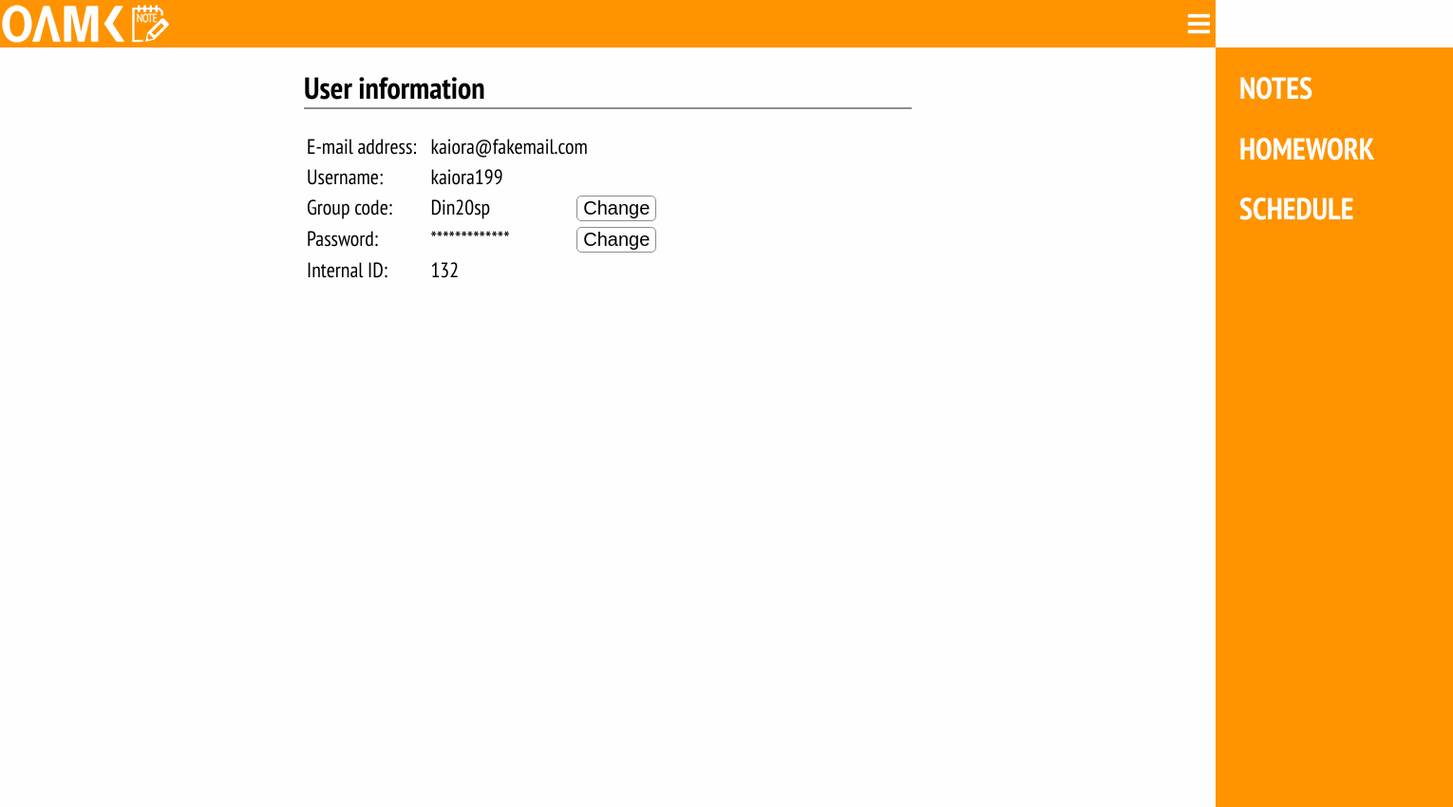
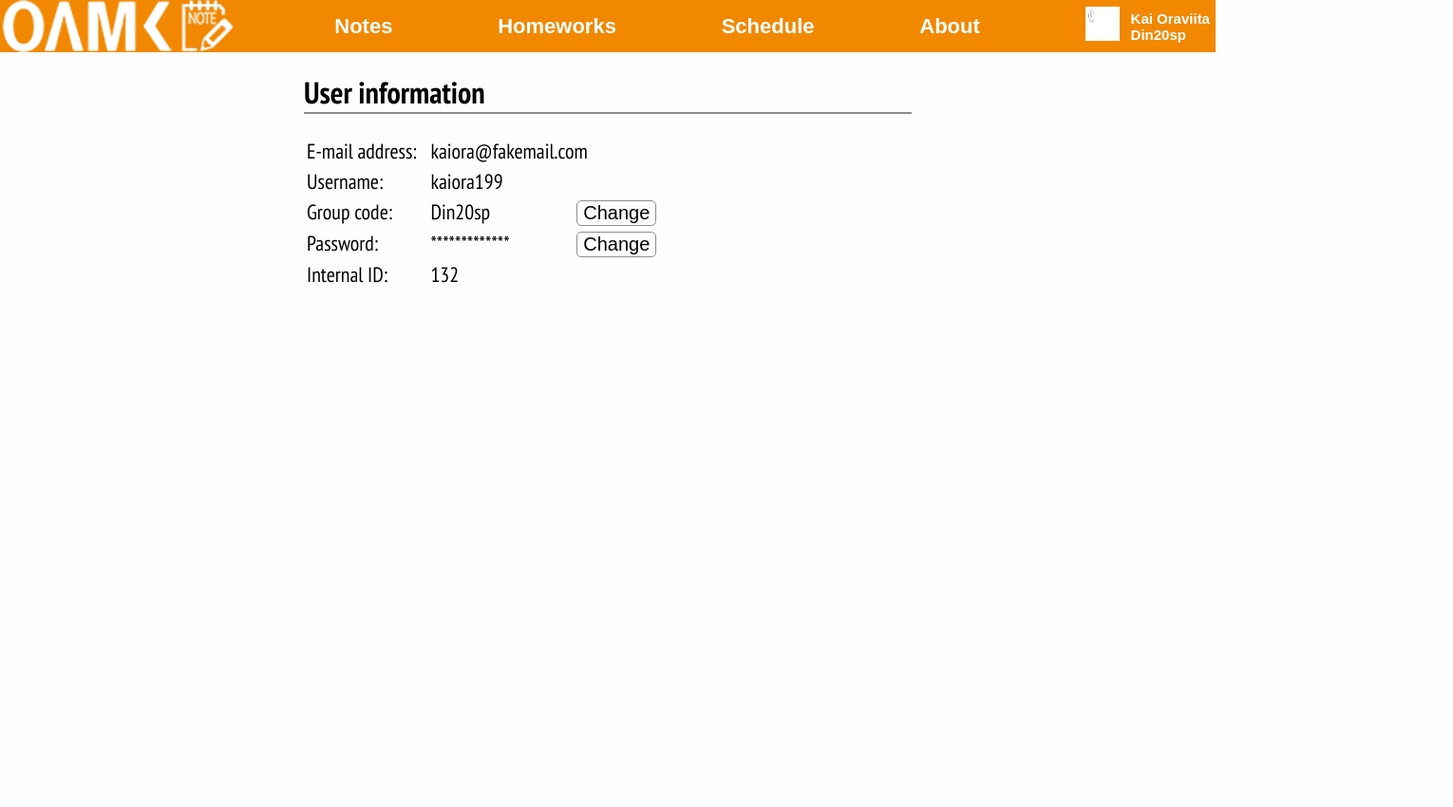
Before and after one commit to Xerren09/OAMK-Notes, a plain HTML site: page userPage.html in a window 1280 px wide. Shown: the whole page at 95% size, 1530 px wide, since content can reach past the window. After the commit the page ends 800 px from the top, so only its background shows below. Drawn offline with Linux system fonts and the light colour scheme; a script that the page names is missing.

```diff
--- /dev/null
+++ b/headerPartStyle.css
@@ -0,0 +1,41 @@
+html {
+    background-color: #fefefe;
+  }
+  .headerCont{
+    height: 55px;
+    display: flex;
+    flex-direction: row;
+    justify-content: space-between;
+    width: 100%;
+    background-color: #f18800;
+}
+.headerButtons{
+    color: #fefefe;
+    background-color: #f18800;
+    border: 0px;
+    font-weight: 600;
+    font-size: 22px;
+    outline: none;
+    cursor: pointer;
+}
+.headerButtons:hover{
+    text-decoration: underline;
+}
+.userCont{
+    display: flex;
+
+}
+.userButtons{
+    color: #fefefe;
+    background-color: #f18800;
+    border: 0px;
+    font-weight: 600;
+    font-size: 15px;
+    outline: none;
+    cursor: pointer;
+    text-align: left;
+}
+.userLogo{
+    height: 36px;
+    width: 36px;
+}
--- a/userPage.html
+++ b/userPage.html
@@ -9,22 +9,16 @@
         <link rel="stylesheet" href="https://fonts.googleapis.com/css2?family=PT+Sans+Narrow:wght@400;700&display=swap" rel="stylesheet">
     </head>
     <body>
-        <div class="header">
-            <img src="logoWhite.png">
-            <div class="dropDown">
-                <button id='sideMenuButton' class="dropBtn"><i class="fas fa-bars fa-2x"></i></button>
-                <div class="dropDownMenu">
-                </div>
+        <div class="headerCont">
+            <img class="frontLogo" src="logoWhite.png">
+            <button class="headerButtons">Notes</button>
+            <button class="headerButtons">Homeworks</button>
+            <button class="headerButtons">Schedule</button>
+            <button class="headerButtons">About</button>
+            <div class="userCont">
+                <button class="headerButtons"><img class="userLogo" src="nimetönUser.png"></button>
+                <button class="userButtons">Kai Oraviita <br>Din20sp</button>
             </div>
-        </div>
-        <div id="sideMenu" class='hidden'>
-            <h1 class="sideMenuList">NOTES</h1>
-            <h1 class="sideMenuList">HOMEWORK</h1>
-            <h1 class="sideMenuList">SCHEDULE</h1>
-        </div>
-        <div id="logRegContainer">
-            <input id="userEmail" class="logRegInput" type="text" placeholder="yourEmail@students.oamk.fi">
-            <input id="userPassword" class="logRegInput" type="password" placeholder="password">
         </div>
         <div id="pageContainer">
             <div class="aboutContainer">
--- a/userPageJS.js
+++ /dev/null
@@ -1,17 +0,0 @@
-let pageContainer = document.querySelector('#pageContainer');
-let sideMenuButton = document.querySelector('#sideMenuButton');
-let sideMenu = document.querySelector('#sideMenu');
-
-sideMenuButton.onclick = () => {
-    if (sideMenu.className == 'hidden') {
-        sideMenuButton.style.right = '600%';
-        sideMenu.style.left = '87%'
-        sideMenu.classList.remove('hidden');
-        sideMenu.classList.add('visible');
-    } else {
-        sideMenuButton.style.right = '0%';
-        sideMenu.style.left = '100%'
-        sideMenu.classList.remove('visible');
-        sideMenu.classList.add('hidden');
-    }
-}
--- a/userPageStyle.css
+++ b/userPageStyle.css
@@ -1,6 +1,44 @@
 html {
     background-color: #fefefe;
   }
+  .headerCont{
+    height: 55px;
+    display: flex;
+    flex-direction: row;
+    justify-content: space-between;
+    width: 100%;
+    background-color: #f18800;
+}
+.headerButtons{
+    color: #fefefe;
+    background-color: #f18800;
+    border: 0px;
+    font-weight: 600;
+    font-size: 22px;
+    outline: none;
+    cursor: pointer;
+}
+.headerButtons:hover{
+    text-decoration: underline;
+}
+.userCont{
+    display: flex;
+
+}
+.userButtons{
+    color: #fefefe;
+    background-color: #f18800;
+    border: 0px;
+    font-weight: 600;
+    font-size: 15px;
+    outline: none;
+    cursor: pointer;
+    text-align: left;
+}
+.userLogo{
+    height: 36px;
+    width: 36px;
+}
 
   body {
     font-family: "PT Sans Narrow", sans-serif;
```
Also changed, not shown: headerPart.html (added, +11 -0 lines).
